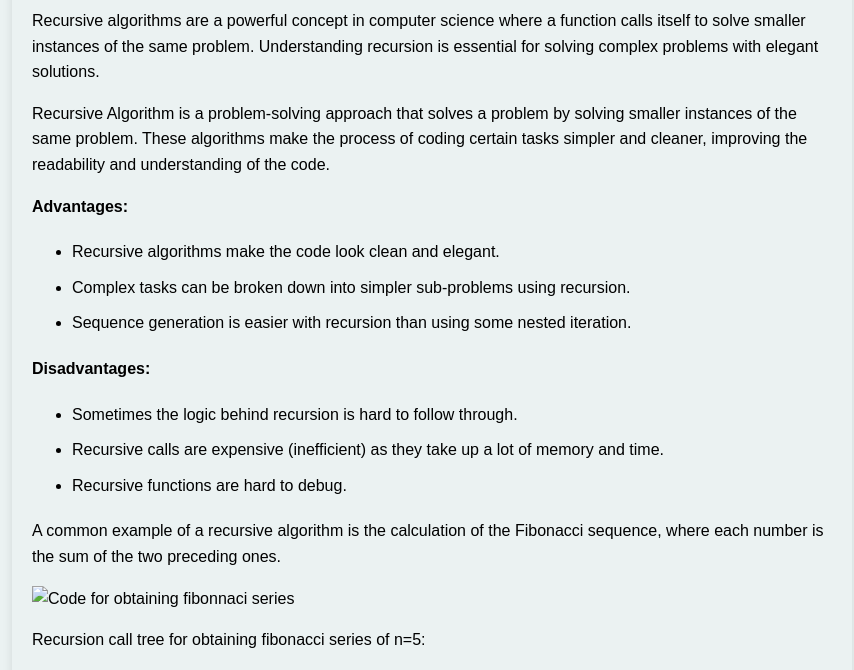
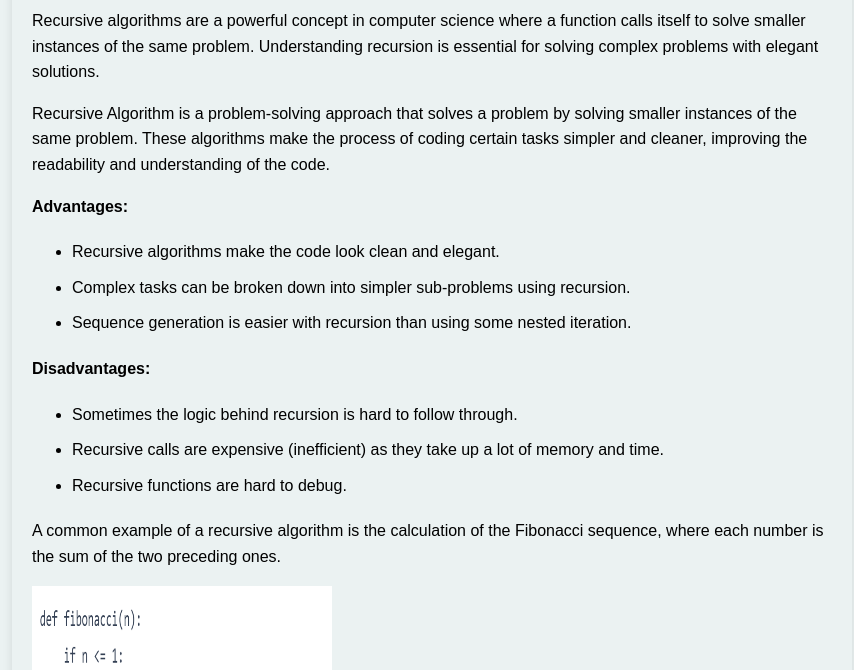
Before and after one commit to Vraddhi/recursion, a plain HTML site: page index.html in a window 1280 px wide. Shown: the part 106-776 px from the top of the page, without its empty margins (208-1062 px from the left). Drawn offline with Linux system fonts and the light colour scheme; files whose address does not match are found by name.

Commit message:
Update index.html

```diff
--- a/index.html
+++ b/index.html
@@ -67,7 +67,7 @@
             each number is the sum of the two preceding ones.
         </p>
         <p>
-            <img src="../DTLimages/fibonacci.png" alt="Code for obtaining fibonnaci series" width="300" height="200">
+            <img src="fibonacci.png" alt="Code for obtaining fibonnaci series" width="300" height="200">
 
         </p>
         <p> Recursion call tree for obtaining fibonacci series of n=5: </p>
```
